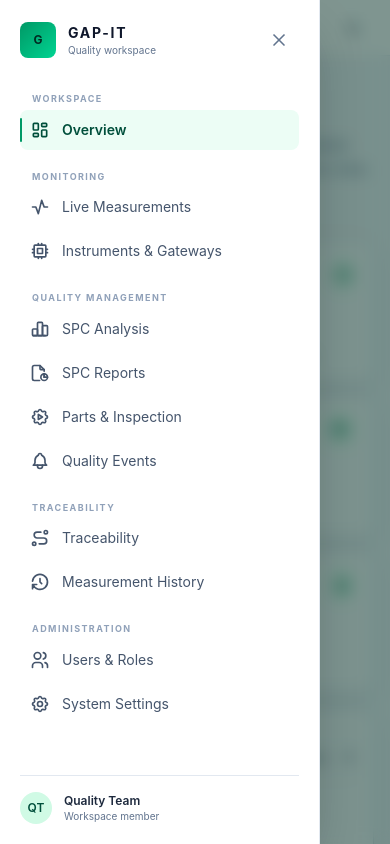
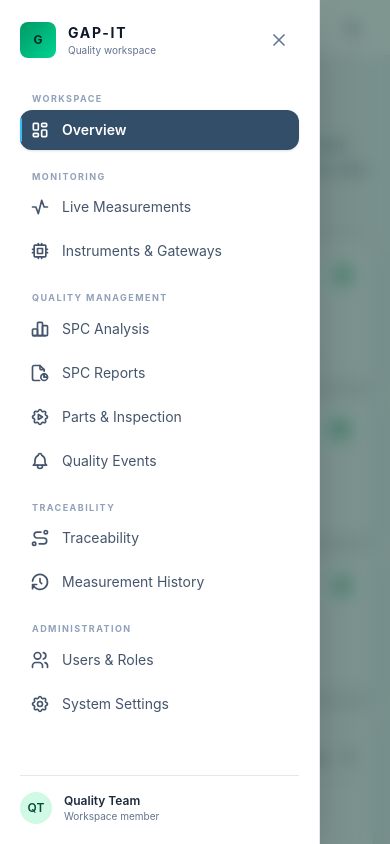
Before and after one commit to MaC-0o7/GAP-IT, a Next.js app: page / in a window 390 px wide. Both pictures are taken after a click on the button 36 px from the left and 27 px from the top of the page. Built offline with nearby package versions, Linux system fonts and the light colour scheme.

Commit message:
feat: enhance DesktopSidebar and SidebarLink styles for improved aesthetics and usability

```diff
--- a/src/components/ui/sidebar.tsx
+++ b/src/components/ui/sidebar.tsx
@@ -109,7 +109,7 @@ function DesktopSidebar({
     <motion.aside
       aria-label="Main navigation"
       className={cn(
-        "hidden h-dvh shrink-0 flex-col overflow-hidden border-r border-slate-200/80 bg-white/90 px-3 py-5 backdrop-blur-xl dark:border-emerald-100/10 dark:bg-[#101a19]/85 dark:shadow-[8px_0_32px_rgba(0,0,0,0.16)]",
+        "glass-header hidden h-dvh shrink-0 flex-col overflow-hidden border-r border-slate-300/70 bg-white/75 px-3 py-5 shadow-[8px_0_32px_rgba(51,78,104,0.06)] backdrop-blur-2xl dark:border-blue-100/10 dark:bg-[#142338]/85 dark:shadow-[8px_0_32px_rgba(0,0,0,0.2)]",
         className,
       )}
       animate={{ width: animate ? (open ? 272 : 76) : 272 }}
@@ -185,10 +185,10 @@ export function SidebarLink({
       aria-current={link.active ? "page" : undefined}
       aria-label={!open ? link.label : undefined}
       className={cn(
-        "group/sidebar relative flex min-h-10 items-center gap-3 rounded-lg px-2.5 py-2 text-sm transition-colors",
+        "group/sidebar relative flex min-h-10 items-center gap-3 rounded-xl px-2.5 py-2 text-sm transition-colors duration-200",
         link.active
-          ? "bg-emerald-50 font-semibold text-emerald-900 before:absolute before:bottom-2 before:left-0 before:top-2 before:w-0.5 before:rounded-full before:bg-emerald-600 dark:bg-emerald-400/10 dark:text-emerald-200 dark:before:bg-emerald-400"
-          : "text-slate-600 hover:bg-slate-100 hover:text-slate-950 dark:text-emerald-100/70 dark:hover:bg-emerald-100/[0.06] dark:hover:text-emerald-50",
+          ? "bg-[#334e68] font-semibold text-white shadow-sm before:absolute before:bottom-2 before:left-0 before:top-2 before:w-0.5 before:rounded-full before:bg-[#38bdf8] dark:bg-blue-500/20 dark:text-blue-50 dark:before:bg-sky-400"
+          : "text-slate-600 hover:bg-blue-50 hover:text-[#172b4d] dark:text-blue-100/70 dark:hover:bg-blue-100/[0.08] dark:hover:text-blue-50",
         className,
       )}
       href={link.href}
```
